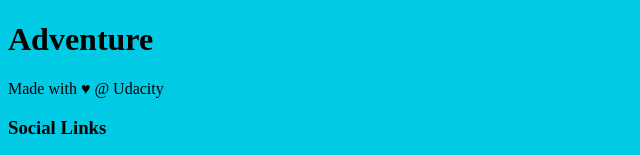
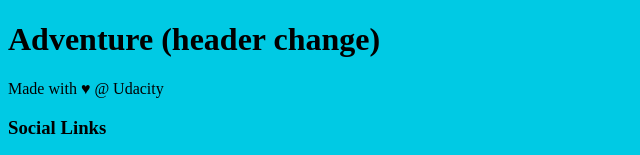
Before and after one commit to akantigiri/Revision, a plain HTML site: page index.html in a window 1280 px wide. Shown: the top 155 px of the page, without its empty margins (0-640 px from the left). Drawn offline with Linux system fonts and the light colour scheme.

Commit message:
changing header in master to force merge conflict

```diff
--- a/index.html
+++ b/index.html
@@ -10,7 +10,7 @@
 <body>
 
     <header>
-        <h1>Adventure</h1>
+        <h1>Adventure (header change)</h1>
     </header>
 
     <div class="container">
```
